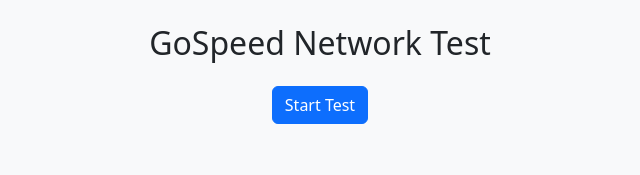
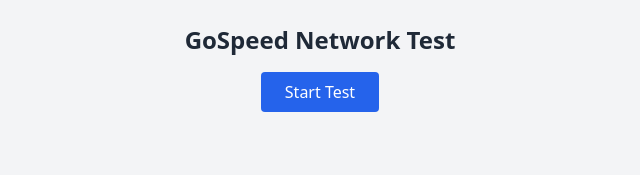
Before and after one commit to aneelatwal/gospeed, a website: page internal/web/index.html in a window 1280 px wide. Shown: the whole page, without its empty margins (320-960 px from the left). Drawn offline with nearby package versions, Linux system fonts and the light colour scheme.

Commit message:
use tailwindcss for styling

```diff
--- a/internal/web/index.html
+++ b/internal/web/index.html
@@ -1,15 +1,20 @@
 <!DOCTYPE html>
 <html>
+
 <head>
   <meta charset="utf-8">
   <title>GoSpeed Test</title>
-  <link rel="stylesheet" href="https://cdn.jsdelivr.net/npm/bootstrap@5.3.3/dist/css/bootstrap.min.css">
+  <link rel="stylesheet" href="style.css">
 </head>
-<body class="p-4 bg-light text-center">
-  <h2>GoSpeed Network Test</h2>
-  <button id="startBtn" class="btn btn-primary mt-3">Start Test</button>
-  <div id="output" class="mt-4"></div>
+
+<body class="p-6 bg-gray-100 text-center">
+  <h2 class="text-2xl font-semibold text-gray-800">GoSpeed Network Test</h2>
+  <button id="startBtn" class="mt-4 px-6 py-2 bg-blue-600 text-white rounded hover:bg-blue-700 transition">
+    Start Test
+  </button>
+  <div id="output" class="mt-6 text-lg text-gray-700"></div>
 
   <script src="script.js"></script>
 </body>
+
 </html>
--- /dev/null
+++ b/internal/web/tailwind.css
@@ -0,0 +1,3 @@
+@tailwind base;
+@tailwind components;
+@tailwind utilities;
--- /dev/null
+++ b/tailwind.config.js
@@ -0,0 +1,8 @@
+/** @type {import('tailwindcss').Config} */
+module.exports = {
+  content: ["./internal/web/**/*.{html,js}"],
+  theme: {
+    extend: {},
+  },
+  plugins: [],
+}
```
Also changed, not shown: package.json (added, +24 -0 lines), internal/web/style.css, 2 other files.
